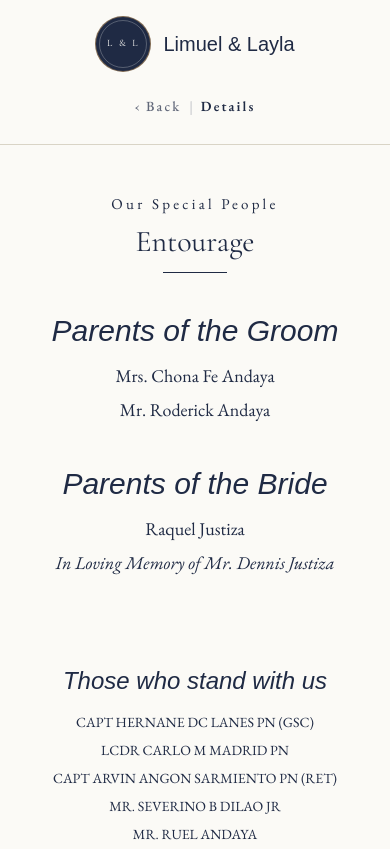
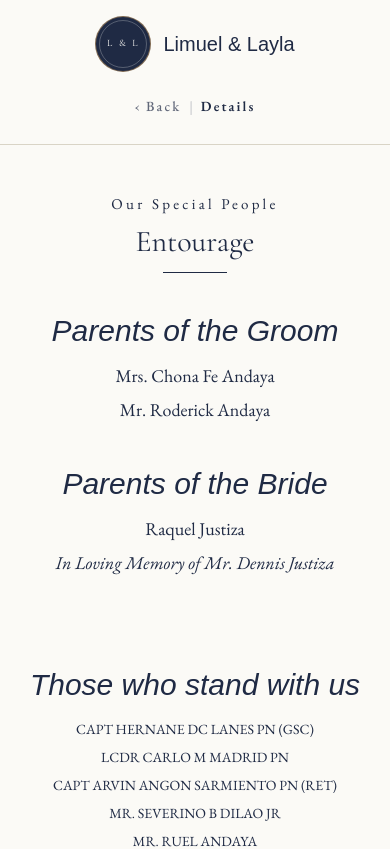
Before and after one commit to dowardcaps/limuelandlayla, a Next.js app: page /details in a window 390 px wide. Shown: the top 849 px of the page. Built offline with nearby package versions, Linux system fonts and the light colour scheme; a web font is replaced by a local one.

Commit message:
change font size

```diff
--- a/components/wedding/EntourageSection.tsx
+++ b/components/wedding/EntourageSection.tsx
@@ -63,7 +63,7 @@ export default function EntourageSection() {
         {/* Ninongs */}
         <div data-aos="fade-up" data-aos-delay="100">
           <div className="flex flex-col items-center gap-4 mt-10">
-            <h3 className="font-display text-2xl italic text-navy sm:text-3xl">Those who stand with us</h3>
+            <h3 className="font-display text-3xl italic text-navy sm:text-3xl">Those who stand with us</h3>
 
             <ul className="flex w-full max-w-md flex-col items-center gap-2">
               {entourageData.ninong.map((item, index) => (
```
